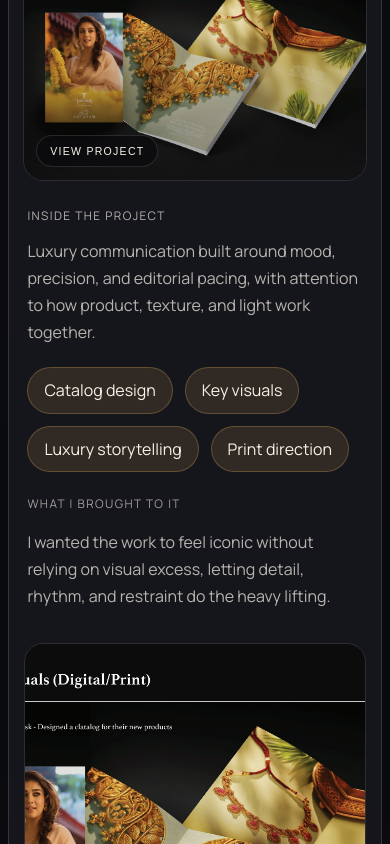
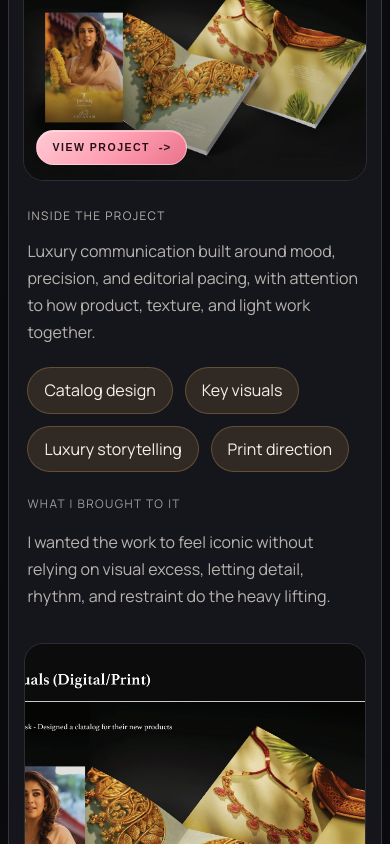
Before and after one commit to chandrashekartmops95/kandha, a React (Vite) app: page / in a window 390 px wide. Shown: the part 3320-4164 px from the top of the page. Built offline with nearby package versions, Linux system fonts and the light colour scheme.

Commit message:
Unify project card CTA styling

```diff
--- a/src/styles.css
+++ b/src/styles.css
@@ -465,6 +465,11 @@ main {
   border-radius: 1.8rem;
   overflow: hidden;
   transition: transform 180ms ease, border-color 180ms ease, background 180ms ease;
+  --preview-pill-background: linear-gradient(135deg, #f6d69f 0%, #f0bf72 50%, #d79d49 100%);
+  --preview-pill-border: rgba(255, 235, 208, 0.46);
+  --preview-pill-text: #161114;
+  --preview-pill-shadow: 0 18px 40px rgba(0, 0, 0, 0.3), inset 0 1px 0 rgba(255, 250, 242, 0.45);
+  --preview-pill-shadow-hover: 0 22px 48px rgba(0, 0, 0, 0.34), inset 0 1px 0 rgba(255, 250, 242, 0.5);
 }
 
 .project-card:hover {
@@ -496,16 +501,40 @@ main {
   background: var(--rose);
 }
 
+.accent-rose {
+  --preview-pill-background: linear-gradient(135deg, #ffcad4 0%, #ff9fb2 52%, #ea738b 100%);
+  --preview-pill-border: rgba(255, 221, 228, 0.52);
+  --preview-pill-text: #241117;
+}
+
 .accent-ice::before {
   background: var(--ice);
 }
 
+.accent-ice {
+  --preview-pill-background: linear-gradient(135deg, #f4f8ff 0%, #d8e9ff 45%, #a8c8ff 100%);
+  --preview-pill-border: rgba(236, 244, 255, 0.62);
+  --preview-pill-text: #132033;
+}
+
 .accent-mint::before {
   background: var(--mint);
 }
 
+.accent-mint {
+  --preview-pill-background: linear-gradient(135deg, #d7fff0 0%, #90f7d0 48%, #4fd3a7 100%);
+  --preview-pill-border: rgba(223, 255, 243, 0.58);
+  --preview-pill-text: #10271f;
+}
+
 .accent-sky::before {
   background: var(--sky);
+}
+
+.accent-sky {
+  --preview-pill-background: linear-gradient(135deg, #e3edff 0%, #8fb7ff 50%, #5f86dc 100%);
+  --preview-pill-border: rgba(228, 239, 255, 0.56);
+  --preview-pill-text: #12203b;
 }
 
 .project-meta,
@@ -614,39 +643,32 @@ main {
   right: 1rem;
   bottom: 1rem;
   z-index: 1;
-  padding: 0.7rem 1rem;
-  border-radius: 999px;
-  background: rgba(11, 11, 15, 0.72);
-  border: 1px solid rgba(255, 255, 255, 0.12);
-  font-size: 0.78rem;
-  text-transform: uppercase;
-  letter-spacing: 0.12em;
-  transition: transform 180ms ease, box-shadow 180ms ease, background 180ms ease, border-color 180ms ease;
-}
-
-.project-card-case-study .project-preview-pill {
   display: inline-flex;
   align-items: center;
   gap: 0.55rem;
   padding: 0.82rem 1.2rem;
-  background: linear-gradient(135deg, #f6d69f 0%, #f0bf72 50%, #d79d49 100%);
-  border-color: rgba(255, 235, 208, 0.46);
-  box-shadow: 0 18px 40px rgba(0, 0, 0, 0.3), inset 0 1px 0 rgba(255, 250, 242, 0.45);
-  color: #161114;
+  border-radius: 999px;
+  background: var(--preview-pill-background);
+  border: 1px solid var(--preview-pill-border);
+  box-shadow: var(--preview-pill-shadow);
+  color: var(--preview-pill-text);
+  font-size: 0.78rem;
   font-weight: 800;
+  text-transform: uppercase;
   letter-spacing: 0.16em;
-}
-
-.project-card-case-study .project-preview-pill::after {
+  transition: transform 180ms ease, box-shadow 180ms ease, background 180ms ease, border-color 180ms ease;
+}
+
+.project-preview-pill::after {
   content: "->";
   font-size: 0.72rem;
   letter-spacing: 0.08em;
 }
 
-.project-card-case-study:hover .project-preview-pill,
-.project-card-case-study.is-open .project-preview-pill {
+.project-card:hover .project-preview-pill,
+.project-card.is-open .project-preview-pill {
   transform: translateY(-2px);
-  box-shadow: 0 22px 48px rgba(0, 0, 0, 0.34), inset 0 1px 0 rgba(255, 250, 242, 0.5);
+  box-shadow: var(--preview-pill-shadow-hover);
 }
 
 .nikkah-mockup {
@@ -1469,12 +1491,8 @@ main {
     left: 0.8rem;
     right: auto;
     bottom: 0.8rem;
-    padding: 0.55rem 0.8rem;
+    padding: 0.66rem 0.95rem;
     font-size: 0.66rem;
-  }
-
-  .project-card-case-study .project-preview-pill {
-    padding: 0.66rem 0.95rem;
     letter-spacing: 0.14em;
   }
 
```
